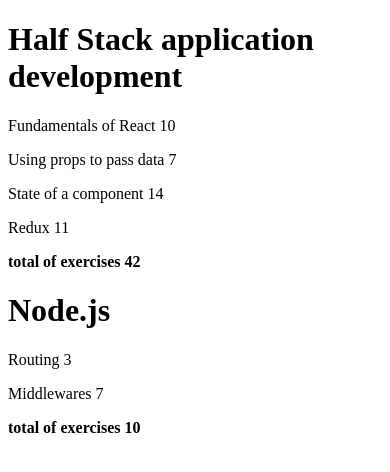
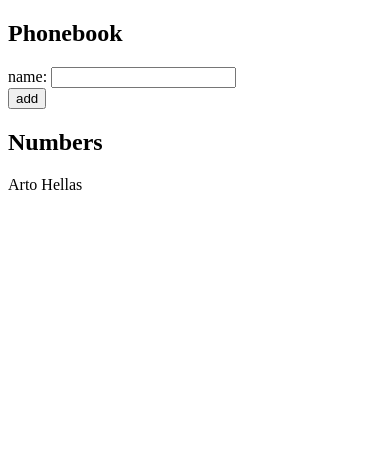
Before and after one commit to kurosaki-dev/part2, a React (Vite) app: page / in a window 390 px wide. Shown: the top 472 px of the page. Built offline with nearby package versions, Linux system fonts and the light colour scheme.

Commit message:
2.6: The Phonebook Step 1

```diff
--- a/src/App.jsx
+++ b/src/App.jsx
@@ -1,55 +1,38 @@
-import Course from "./components/Course";
+import { useState } from "react";
 
 const App = () => {
-  const courses = [
-    {
-      name: "Half Stack application development",
-      id: 1,
-      parts: [
-        {
-          name: "Fundamentals of React",
-          exercises: 10,
-          id: 1,
-        },
-        {
-          name: "Using props to pass data",
-          exercises: 7,
-          id: 2,
-        },
-        {
-          name: "State of a component",
-          exercises: 14,
-          id: 3,
-        },
-        {
-          name: "Redux",
-          exercises: 11,
-          id: 4,
-        },
-      ],
-    },
-    {
-      name: "Node.js",
-      id: 2,
-      parts: [
-        {
-          name: "Routing",
-          exercises: 3,
-          id: 1,
-        },
-        {
-          name: "Middlewares",
-          exercises: 7,
-          id: 2,
-        },
-      ],
-    },
-  ];
+  const [persons, setPersons] = useState([{ name: "Arto Hellas" }]);
+  const [newName, setNewName] = useState("");
+
+  const handleSubmit = (event) => {
+    event.preventDefault();
+
+    const personObject = {
+      name: newName,
+    };
+
+    setPersons(persons.concat(personObject));
+    setNewName("");
+  };
+
+  const handlePersonChange = (event) => {
+    setNewName(event.target.value);
+  };
 
   return (
     <div>
-      {courses.map((course) => (
-        <Course key={course.id} course={course} />
+      <h2>Phonebook</h2>
+      <form onSubmit={handleSubmit}>
+        <div>
+          name: <input value={newName} onChange={handlePersonChange} />
+        </div>
+        <div>
+          <button type="submit">add</button>
+        </div>
+      </form>
+      <h2>Numbers</h2>
+      {persons.map((person, i) => (
+        <p key={i}>{person.name}</p>
       ))}
     </div>
   );
--- a/src/components/Course.jsx
+++ /dev/null
@@ -1,41 +0,0 @@
-import React from "react";
-
-const Total = ({ total }) => <strong>total of exercises {total}</strong>;
-
-const Header = ({ course }) => {
-  return <h1>{course}</h1>;
-};
-
-const Content = ({ parts }) => {
-  return (
-    <div>
-      {parts.map((part) => (
-        <Part key={part.id} part={part} />
-      ))}
-    </div>
-  );
-};
-
-const Part = ({ part }) => {
-  return (
-    <p>
-      {part.name} {part.exercises}
-    </p>
-  );
-};
-
-const Course = ({ course }) => {
-  return (
-    <div>
-      <Header course={course.name} />
-      <Content parts={course.parts} />
-      <Total
-        total={course.parts.reduce((sum, part) => {
-          return sum + part.exercises;
-        }, 0)}
-      />
-    </div>
-  );
-};
-
-export default Course;
```
Also changed, not shown: 1 other file (tests, documents, lock files or other folders).
